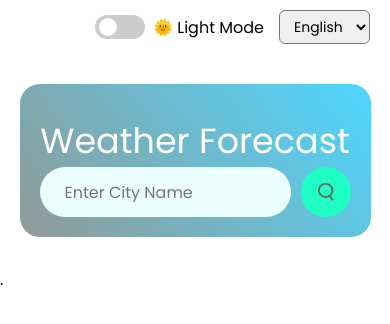
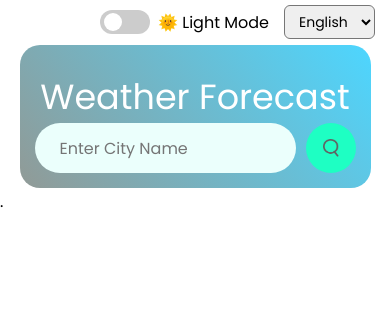
Before and after one commit to abhishek28gupta/WeatherForeCast, a plain HTML site: page index.html in a window 390 px wide. Drawn offline with Linux system fonts and the light colour scheme.

Commit message:
Update style.css

```diff
--- a/required/style.css
+++ b/required/style.css
@@ -70,7 +70,7 @@ body {
 
 .icon {
   width: 170px;
-  margin-top: 30px;
+  margin-top: 10px;
 }
 
 .weather h1 {
@@ -125,7 +125,7 @@ body {
 .top-bar {
   display: flex;
   justify-content: flex-end;
-  padding: 10px 20px;
+  padding: 5px 15px;
 }
 
 .right-controls {
@@ -256,11 +256,11 @@ body.dark .slider:before {
   }
 }
 
-@media (max-width: 505px) {
+@media (max-width: 515px) {
   .container {
     width: 90%;
-    padding: 20px;
-    margin: 30px auto;
+    padding: 15px;
+    margin: 1px auto;
   }
 
   .container h1 {
```
